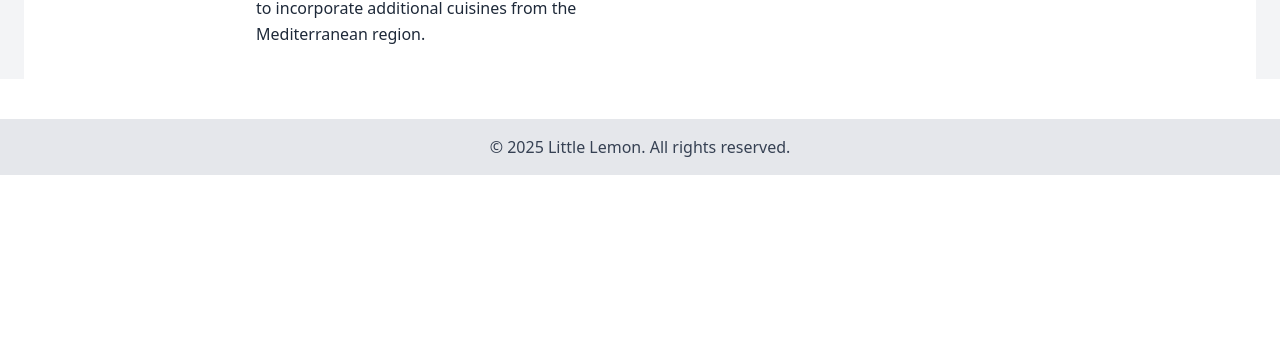
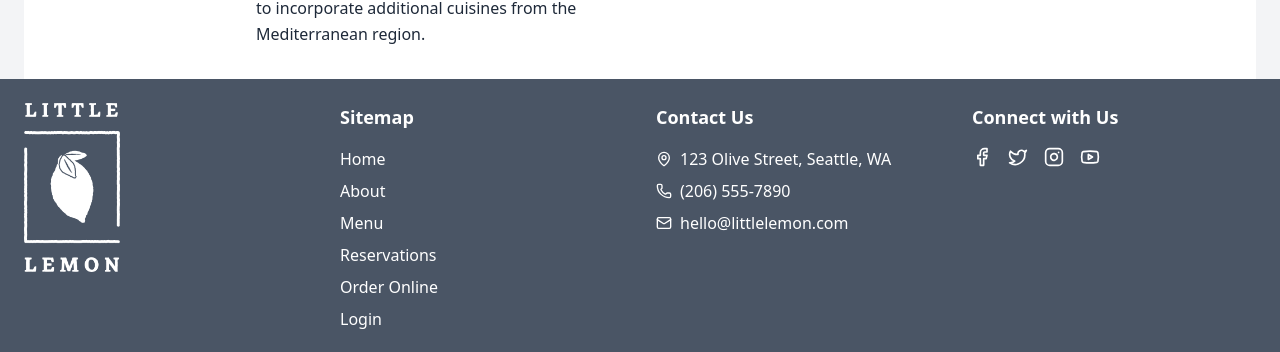
Before and after one commit to anexinwilson/Little-Lemon-App, a React (Vite) app in the folder little-lemon/: page / in a window 1280 px wide. Shown: the part 1955-2307 px from the top of the page. Before the commit the page ends 2130 px from the top, so only its background shows below. Built offline with nearby package versions, Linux system fonts and the light colour scheme.

Commit message:
completed footer

```diff
--- a/little-lemon/package.json
+++ b/little-lemon/package.json
@@ -12,6 +12,7 @@
   "dependencies": {
     "@tailwindcss/vite": "^4.0.17",
     "formik": "^2.4.6",
+    "lucide-react": "^0.485.0",
     "react": "^19.0.0",
     "react-dom": "^19.0.0",
     "react-router": "^7.4.1",
--- /dev/null
+++ b/little-lemon/src/components/Footer.jsx
@@ -0,0 +1,46 @@
+import { Link } from 'react-router-dom';
+import {Facebook,Twitter, Instagram, Youtube,Mail, MapPin,Phone} from 'lucide-react';
+import logo from '../assets/images/logo-white.png';
+
+export const Footer = (() => {
+  return (
+    <footer className="bg-gray-600 text-white py-6 px-6">
+      <div className="max-w-7xl mx-auto grid grid-cols-1 sm:grid-cols-2 md:grid-cols-4 gap-8">
+
+        <div>
+          <img src={logo} alt="Little Lemon Logo" className="w-24" />
+        </div>
+
+        <div>
+          <h4 className="text-lg font-semibold mb-4">Sitemap</h4>
+          <ul className="space-y-2">
+            <li><Link to="/" className="hover:text-yellow-400">Home</Link></li>
+            <li><Link to="/" className="hover:text-yellow-400">About</Link></li>
+            <li><Link to="/" className="hover:text-yellow-400">Menu</Link></li>
+            <li><Link to="/reservations" className="hover:text-yellow-400">Reservations</Link></li>
+            <li><Link to="/order" className="hover:text-yellow-400">Order Online</Link></li>
+            <li><Link to="/login" className="hover:text-yellow-400">Login</Link></li>
+          </ul>
+        </div>
+
+        <div>
+          <h4 className="text-lg font-semibold mb-4">Contact Us</h4>
+          <p className="mb-2 flex items-center gap-2"><MapPin size={16} />123 Olive Street, Seattle, WA</p>
+          <p className="mb-2 flex items-center gap-2"><Phone size={16} />(206) 555-7890</p>
+          <p className="flex items-center gap-2"><Mail size={16} />hello@littlelemon.com</p>
+        </div>
+
+        <div>
+          <h4 className="text-lg font-semibold mb-4">Connect with Us</h4>
+          <div className="flex gap-4">
+            <a href="https://facebook.com" target="_blank" rel="noreferrer"><Facebook size={20} /></a>
+            <a href="https://twitter.com" target="_blank" rel="noreferrer"><Twitter size={20} /></a>
+            <a href="https://instagram.com" target="_blank" rel="noreferrer"><Instagram size={20} /></a>
+            <a href="https://youtube.com" target="_blank" rel="noreferrer"><Youtube size={20} /></a>
+          </div>
+        </div>
+
+      </div>
+    </footer>
+  );
+});
--- a/little-lemon/src/pages/Layout.jsx
+++ b/little-lemon/src/pages/Layout.jsx
@@ -1,5 +1,6 @@
 import { Outlet, Link,useNavigate, useLocation  } from 'react-router-dom';
 import logo from '../assets/images/Logo.svg';
+import { Footer } from '../components/Footer';
 
 export const Layout = (() => {
     const navigate = useNavigate();
@@ -65,8 +66,8 @@
         <Outlet />
       </main>
 
-      <footer className="bg-gray-200 text-center p-4 mt-10 text-base text-gray-700">
-        © 2025 Little Lemon. All rights reserved.
+      <footer>
+        <Footer/>
       </footer>
     </>
   );
```
Also changed, not shown: little-lemon/src/assets/images/logo-white.png (added), 1 other file (tests, documents, lock files or other folders).
